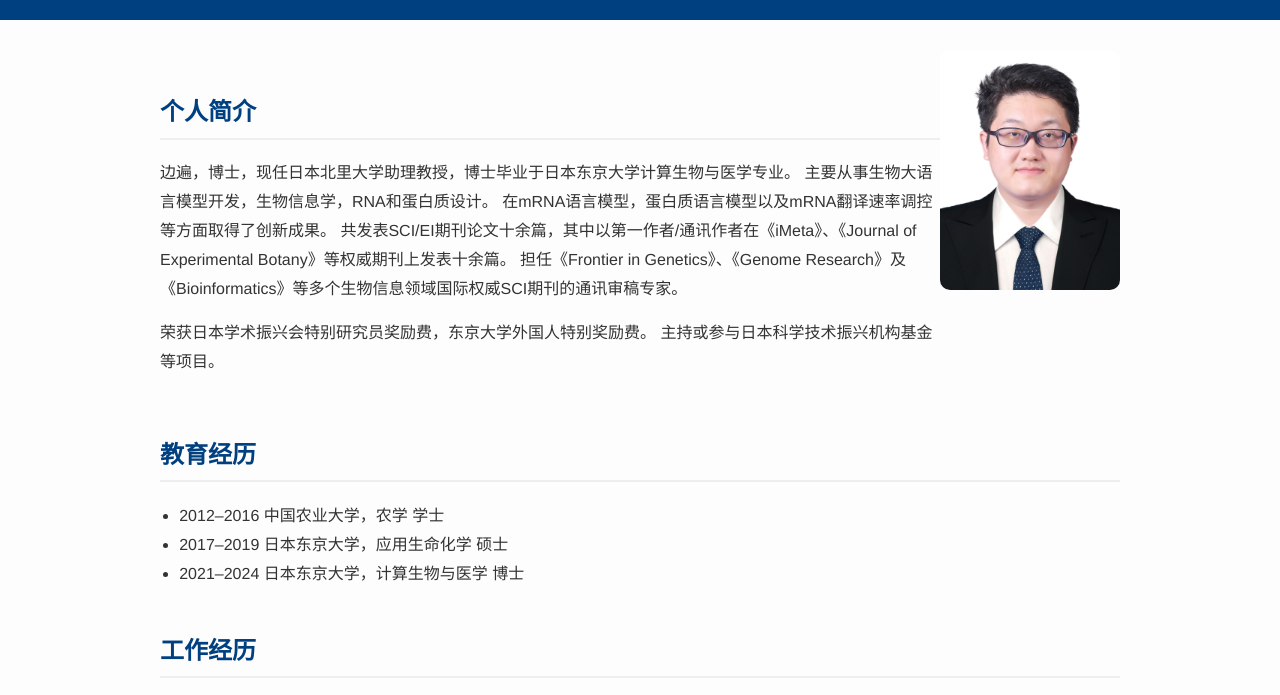
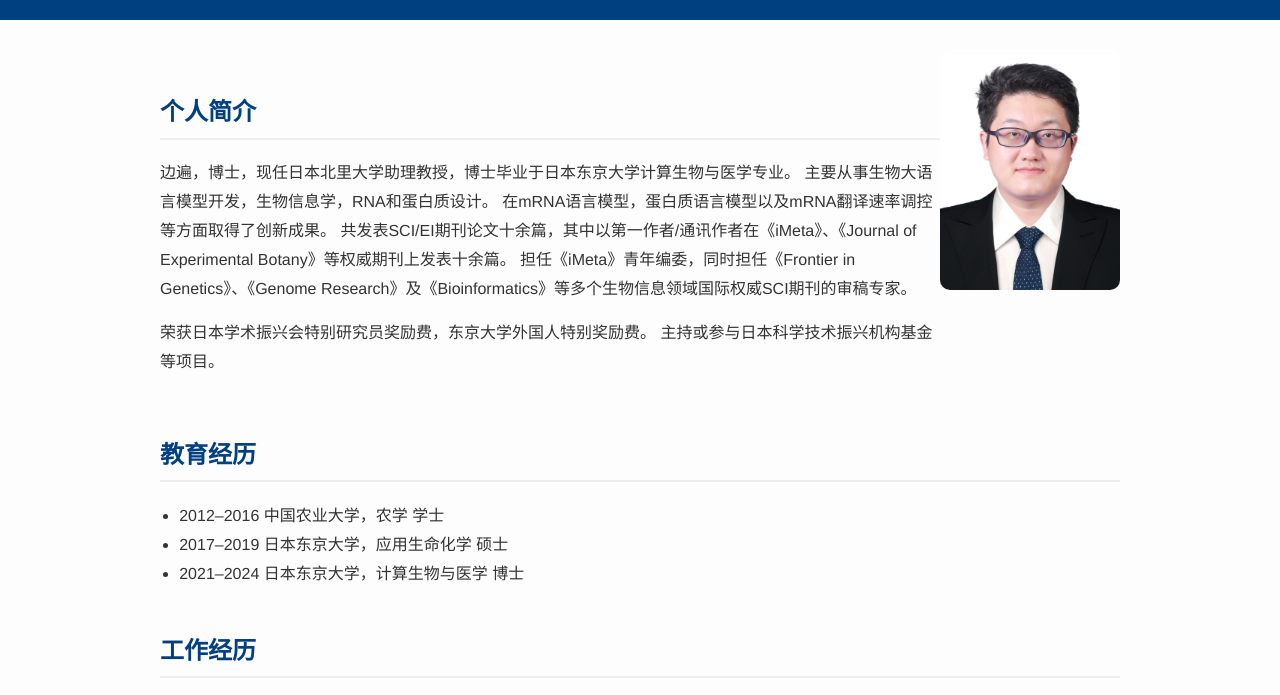
Before and after one commit to BianBian2021/bianbian2021.github.io, a plain HTML site: page index.html in a window 1280 px wide. Shown: the part 103-798 px from the top of the page. Drawn offline with Linux system fonts and the light colour scheme.

Commit message:
Add files via upload

```diff
--- a/index.html
+++ b/index.html
@@ -65,7 +65,7 @@
           主要从事生物大语言模型开发，生物信息学，RNA和蛋白质设计。
           在mRNA语言模型，蛋白质语言模型以及mRNA翻译速率调控等方面取得了创新成果。
           共发表SCI/EI期刊论文十余篇，其中以第一作者/通讯作者在《iMeta》、《Journal of Experimental Botany》等权威期刊上发表十余篇。
-          担任《Frontier in Genetics》、《Genome Research》及《Bioinformatics》等多个生物信息领域国际权威SCI期刊的通讯审稿专家。
+          担任《iMeta》青年编委，同时担任《Frontier in Genetics》、《Genome Research》及《Bioinformatics》等多个生物信息领域国际权威SCI期刊的审稿专家。
         </p>
         <p>
           荣获日本学术振兴会特别研究员奖励费，东京大学外国人特别奖励费。
```
